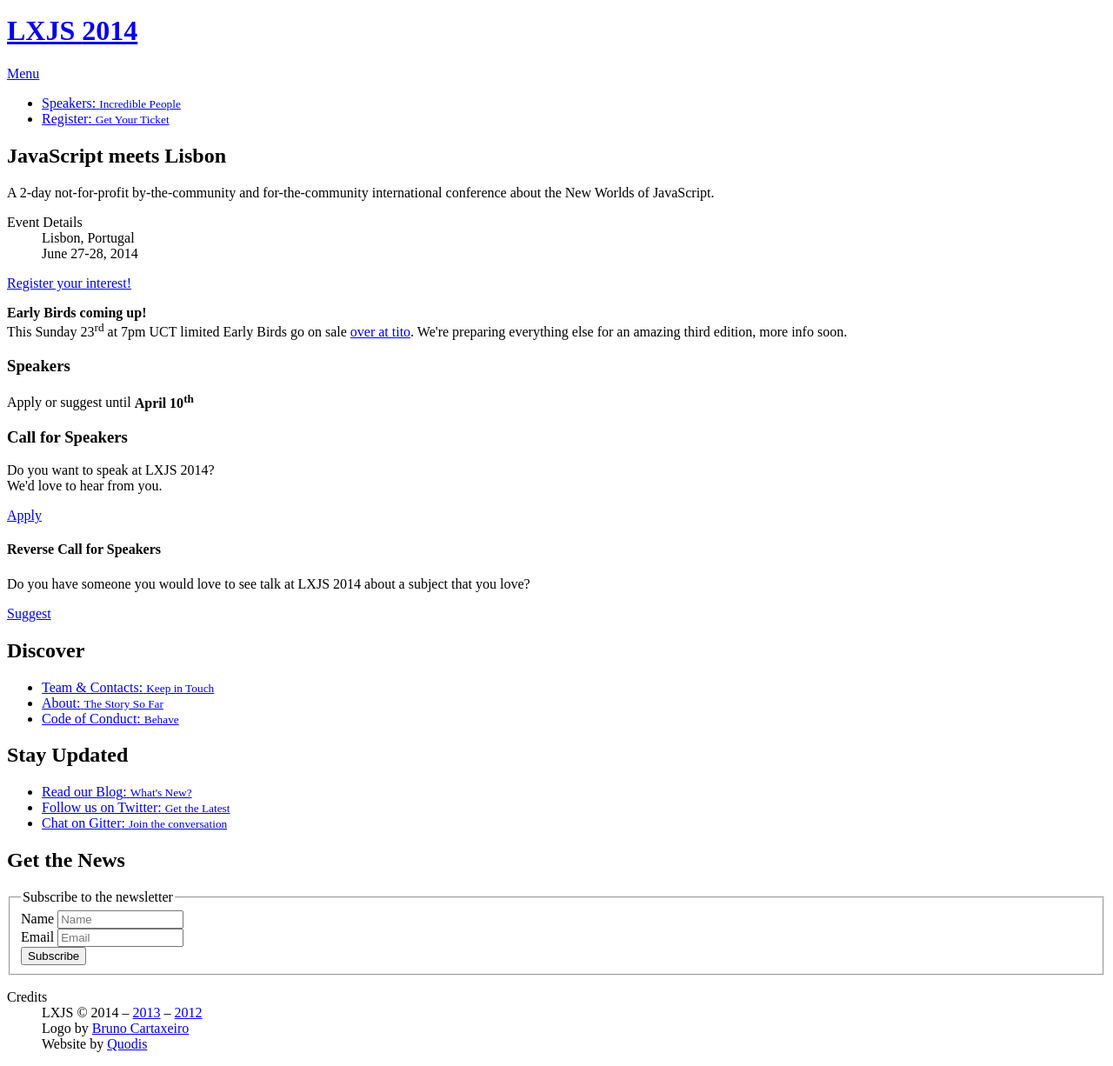
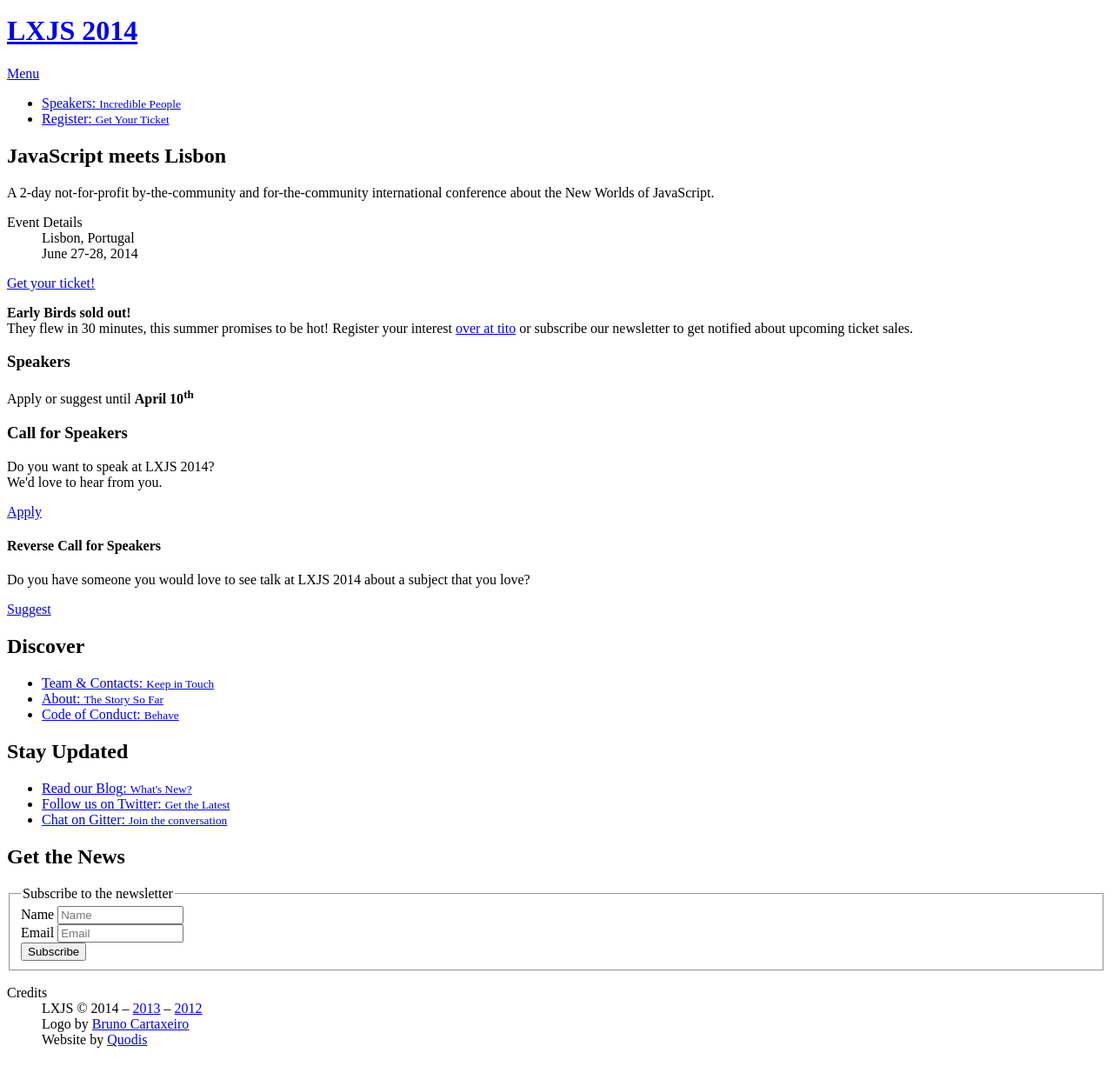
Before and after one commit to LXJS/lxjs-site-2014, a Jekyll site: the page built from src/index.html, in a window 1280 px wide, cut to the strip 112-1338 px from the top of the page. Shown: the whole strip at 87% size. Built offline with Jekyll 4.4.1, drawn with Linux system fonts in a browser that asks for light colours; nearby versions of some CDN libraries; Markdown is read by kramdown in place of the engine named in the settings.

Commit message:
Early birds sold out

```diff
--- a/src/index.html
+++ b/src/index.html
@@ -14,7 +14,7 @@
 				<dd class="location">Lisbon, Portugal</dd>
 				<dd class="date">June 27-28, 2014</dd>
 			</dl>
-			<p class="cta-register"><a href="https://ti.to/lxjs/2014/" title="Register your interest" class="cta-bttn alt"><span>Register your interest!</span></a></p>
+			<p class="cta-register"><a href="/register" title="Register your interest" class="cta-bttn alt"><span>Get your ticket!</span></a></p>
 		</div>
 	</header>
 
@@ -22,8 +22,8 @@
 	<div id="highlights">
 		<div class="highlights-body">
 			<div class="highlights-box">
-				<p class="featured"><strong>Early Birds coming up!</strong><br>
-					This Sunday 23<sup>rd</sup> at 7pm UCT limited Early Birds go on sale <a href="https://ti.to/lxjs/2014/">over at tito</a>. We're preparing everything else for an amazing third edition, more info soon.</p>
+				<p class="featured"><strong>Early Birds sold out!</strong><br>
+					They flew in 30 minutes, this summer promises to be hot! Register your interest <a href="https://ti.to/lxjs/2014/">over at tito</a> or subscribe our newsletter to get notified about upcoming ticket sales.</p>
 			</div>
 		</div>
 	</div>
--- a/src/register/index.html
+++ b/src/register/index.html
@@ -38,11 +38,11 @@
 								<dd class="subtitle">+ 23% VAT and Fee</dd>
 							</dl>
 							<div class="ticket-body">
-								<p class="note">Coming soon!</p>
+								<p class="note">Sold out!</p>
 							</div>
 						</div>
 						<footer class="ticket-foot">
-							<span class="date">March 23<sup>rd</sup> 7pm UTC</span>
+							<span class="date">March 23<sup>rd</sup></span>
 						</footer>
 					</article>
 				</li>
```
Also changed, not shown: src/_layouts/post.html (deleted, +0 -9 lines).
